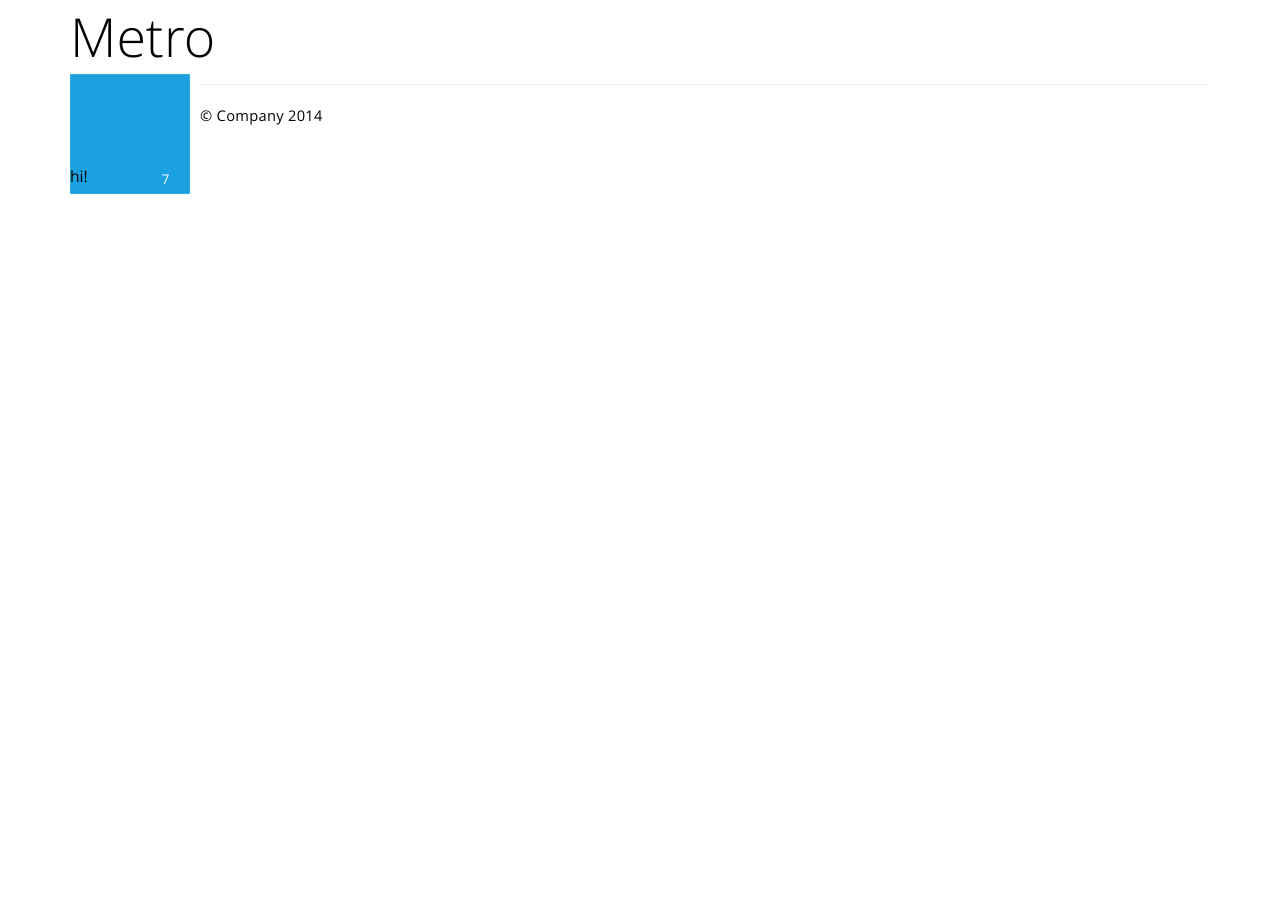
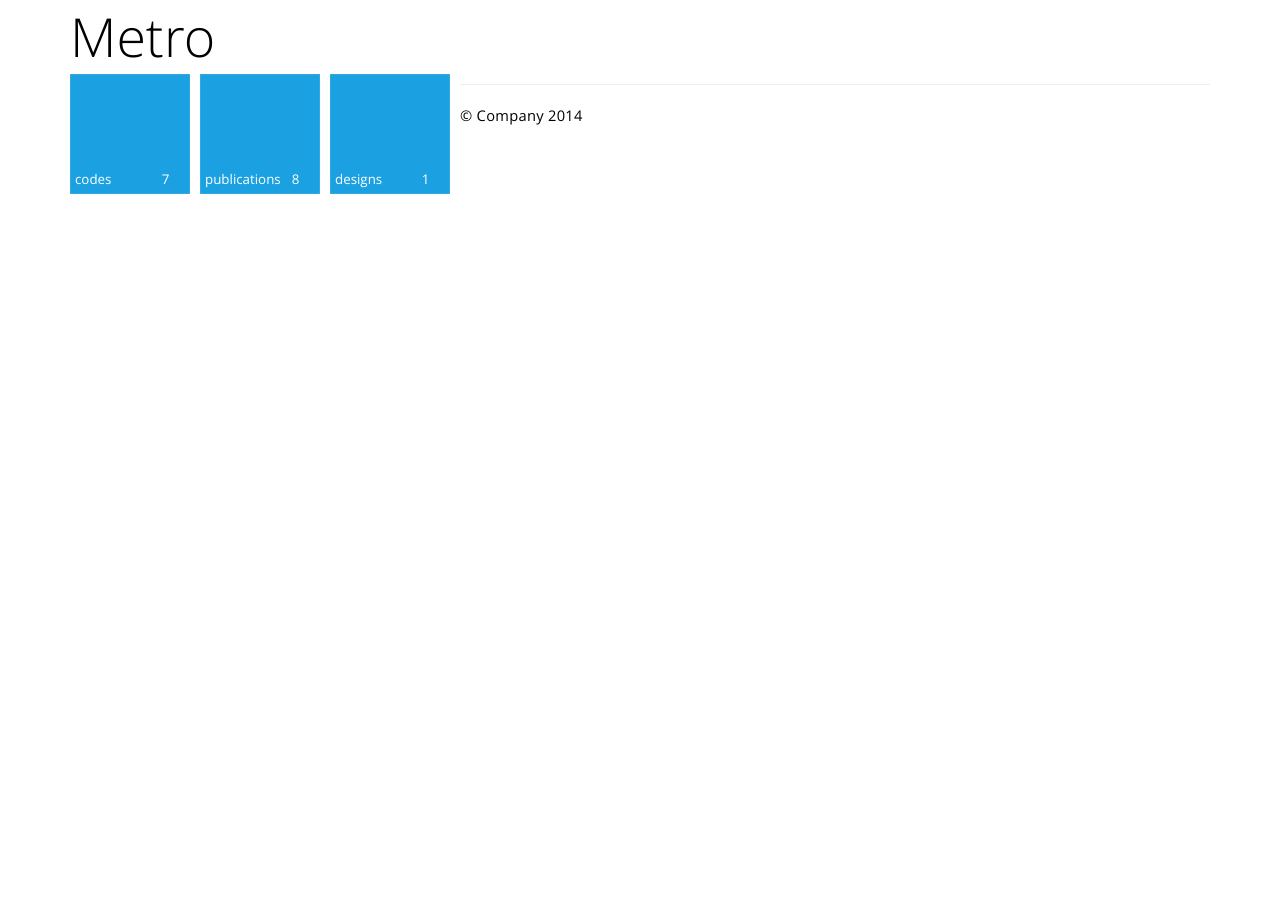
Before and after one commit to alexhagen/alexhagen.github.io, a Jekyll site: the page built from metro.md, in a window 1280 px wide. Built offline with Jekyll 4.4.1, drawn with Linux system fonts in a browser that asks for light colours.

Commit message:
all counts

```diff
--- a/metro.md
+++ b/metro.md
@@ -4,12 +4,41 @@ title: Metro
 permalink: /metro/
 ---
 
+{% for post in site.categories.codes %}
+   {% capture codes_count %} {{ codes_count | plus: 1 }} {% endcapture %}
+{% endfor %}
+
+{% for post in site.categories.publications %}
+   {% capture publications_count %} {{ publications_count | plus: 1 }} {% endcapture %}
+{% endfor %}
+
+{% for post in site.categories.designs %}
+   {% capture designs_count %} {{ designs_count | plus: 1 }} {% endcapture %}
+{% endfor %}
+
 <div class="tile bg-cyan">
     <div class="brand">
-    	hi!
-        <div class="badge">{% for post in site.categories.codes %}
-   {% capture post_count %} {{ post_count | plus: 1 }} {% endcapture %}
-{% endfor %}
-{{ post_count }}</div>
+        <div class="badge">{{ codes_count }}</div>
+		<div class="tile-status">
+        	<span class="name">codes</span>
+    	</div>
     </div>
 </div>
+
+<div class="tile bg-cyan">
+    <div class="brand">
+        <div class="badge">{{ publications_count }}</div>
+		<div class="tile-status">
+        	<span class="name">publications</span>
+    	</div>
+    </div>
+</div>
+
+<div class="tile bg-cyan">
+    <div class="brand">
+        <div class="badge">{{ designs_count }}</div>
+		<div class="tile-status">
+        	<span class="name">designs</span>
+    	</div>
+    </div>
+</div>
```
